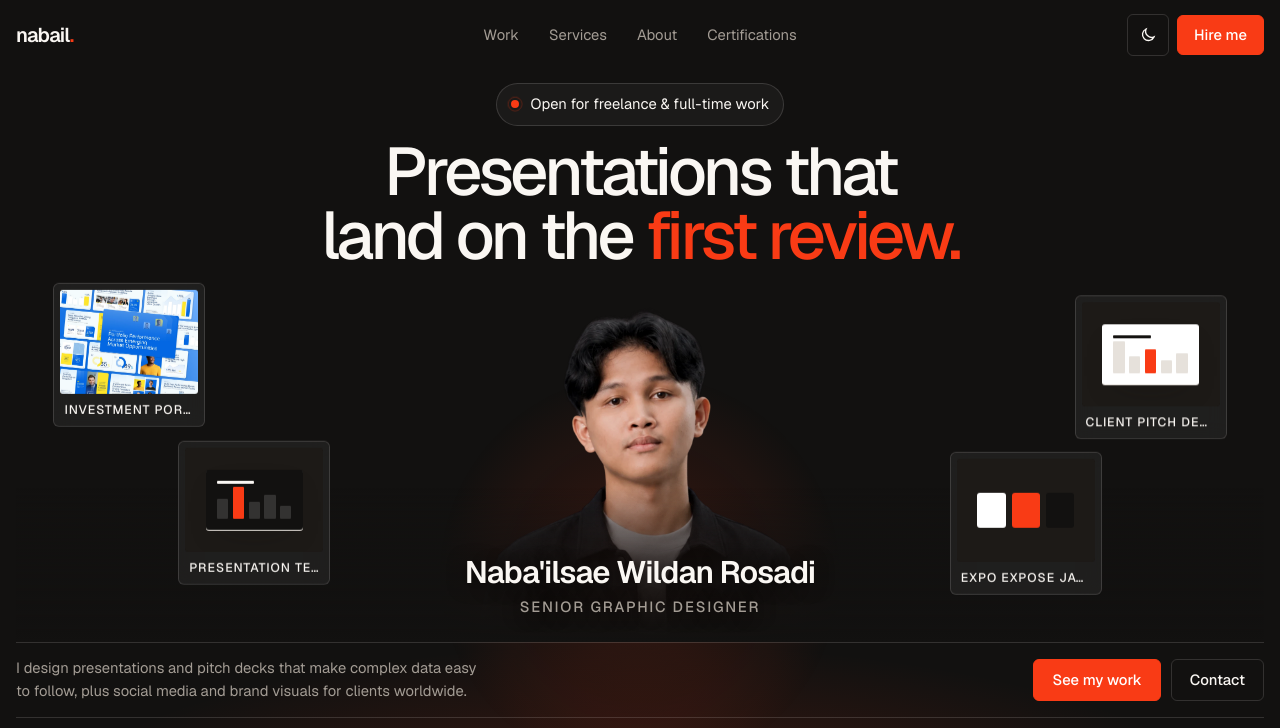
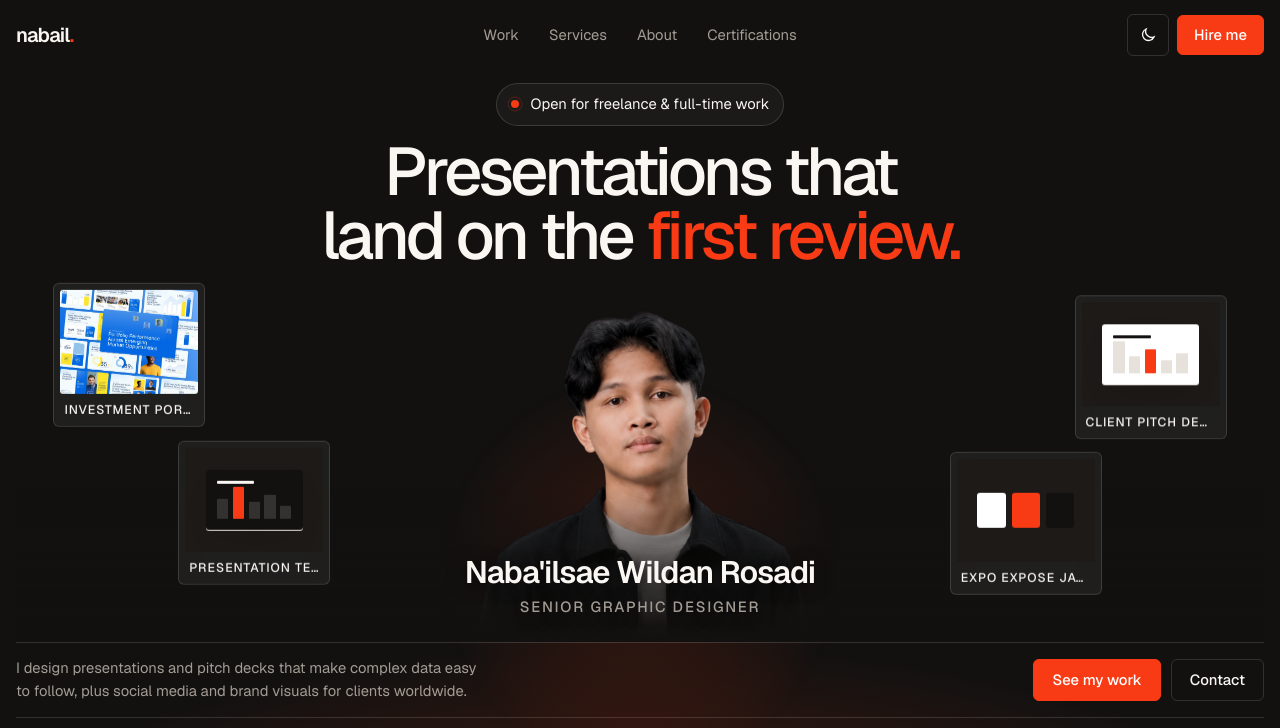
Before and after one commit to xoicstudio-cell/nabailporto2026, a plain HTML site: page index.html in a window 1280 px wide. Shown: the top 728 px of the page. Drawn offline with nearby package versions, Linux system fonts and the light colour scheme.

Commit message:
Profile photo stays solid; only the bottom edge fades so the trail never shows through
Co-Authored-By: Claude Opus 5.5 <noreply@anthropic.com>
Claude-Session: https://claude.ai/code/session_01FoYhufv1LCZrT8BtWF8f5F

```diff
--- a/index.html
+++ b/index.html
@@ -106,8 +106,7 @@ button { font: inherit; color: inherit; }
 .me { height: 100%; display: flex; align-items: flex-end; position: relative; z-index: 1; }
 .me img { position: relative; z-index: 1; height: 100%; width: auto; max-width: none; display: block; object-fit: contain;
   filter: brightness(.9) contrast(1.04) saturate(.92);
-  -webkit-mask-image: linear-gradient(to bottom, #000 55%, rgba(0, 0, 0, .55) 80%, transparent 100%), linear-gradient(to right, transparent 0%, #000 22%, #000 78%, transparent 100%);
-  -webkit-mask-composite: source-in; mask-image: linear-gradient(to bottom, #000 55%, rgba(0, 0, 0, .55) 80%, transparent 100%), linear-gradient(to right, transparent 0%, #000 22%, #000 78%, transparent 100%); mask-composite: intersect; }
+  -webkit-mask-image: linear-gradient(to bottom, #000 90%, transparent 100%); mask-image: linear-gradient(to bottom, #000 90%, transparent 100%); }
 /* soft warm backlight so the cut-out sits in the scene */
 .me::before { content: ""; position: absolute; left: 50%; top: 8%; width: 120%; aspect-ratio: 1; transform: translateX(-50%); border-radius: 50%; background: radial-gradient(closest-side, rgba(249, 59, 21, .16), rgba(249, 59, 21, .05) 55%, transparent 75%); z-index: 0; pointer-events: none; }
 .me .ph { height: 86%; aspect-ratio: 4 / 5; border-radius: var(--r-lg); border: 1px dashed var(--night-line); display: grid; place-items: center; color: var(--night-muted); font-size: var(--t-sm); }
```
